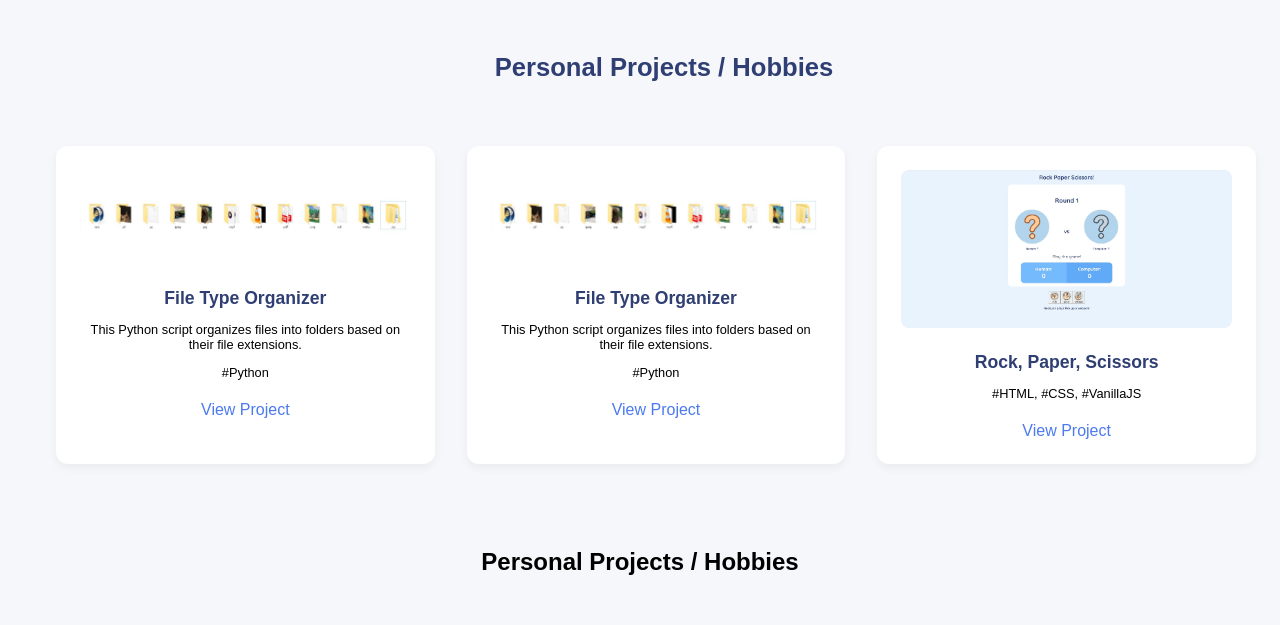
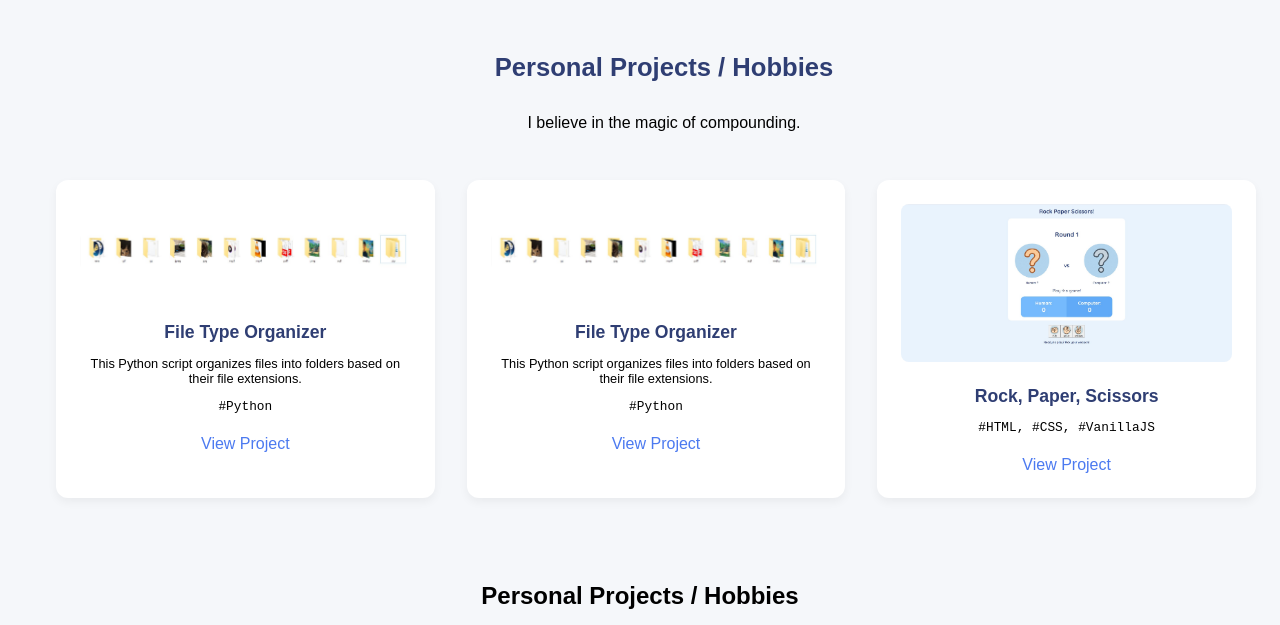
Before and after one commit to racheltindoy/racheltindoy.github.io, a plain HTML site: page index.html in a window 1280 px wide. Shown: the top 625 px of the page. Drawn offline with Linux system fonts and the light colour scheme.

Commit message:
Updated languages used to Courier new font

```diff
--- a/index.html
+++ b/index.html
@@ -11,6 +11,7 @@
 <body>
 	<div class="main_con">
 		<h2>Personal Projects / Hobbies</h2>
+		<p>I believe in the magic of compounding.</p>
 		<section class="portfolio-container">
 			<div class="card">
 				<div class="card_img_con">
@@ -18,7 +19,7 @@
 				</div>
 				<h3>File Type Organizer</h3>
 				<p>This Python script organizes files into folders based on their file extensions.</p>
-				<p>#Python</p>
+				<p class="language">#Python</p>
 				<a href="https://github.com/racheltindoy/file-type-organizer">View Project</a>
 			</div>
 			<div class="card">
@@ -27,7 +28,7 @@
 				</div>
 				<h3>File Type Organizer</h3>
 				<p>This Python script organizes files into folders based on their file extensions.</p>
-				<p>#Python</p>
+				<p class="language">#Python</p>
 				<a href="https://github.com/racheltindoy/file-type-organizer">View Project</a>
 			</div>
 			<div class="card">
@@ -35,7 +36,7 @@
 					<img src="./images/odin-rock-paper-scissors.jpg" alt="Rock, Paper, Scissors">
 				</div>
 				<h3>Rock, Paper, Scissors</h3>
-				<p>#HTML, #CSS, #VanillaJS</p>
+				<p class="language">#HTML, #CSS, #VanillaJS</p>
 				<a href="https://racheltindoy.github.io/odin-rock-paper-scissors/">View Project</a>
 			</div>
 		</section>
--- a/style.css
+++ b/style.css
@@ -45,6 +45,8 @@ body {
 .card p {
 	font-size: 0.8rem;
 }
+
+.card .language {font-family: 'Courier New', Courier, monospace;}
 
 .card a {
     display: inline-block;
```
